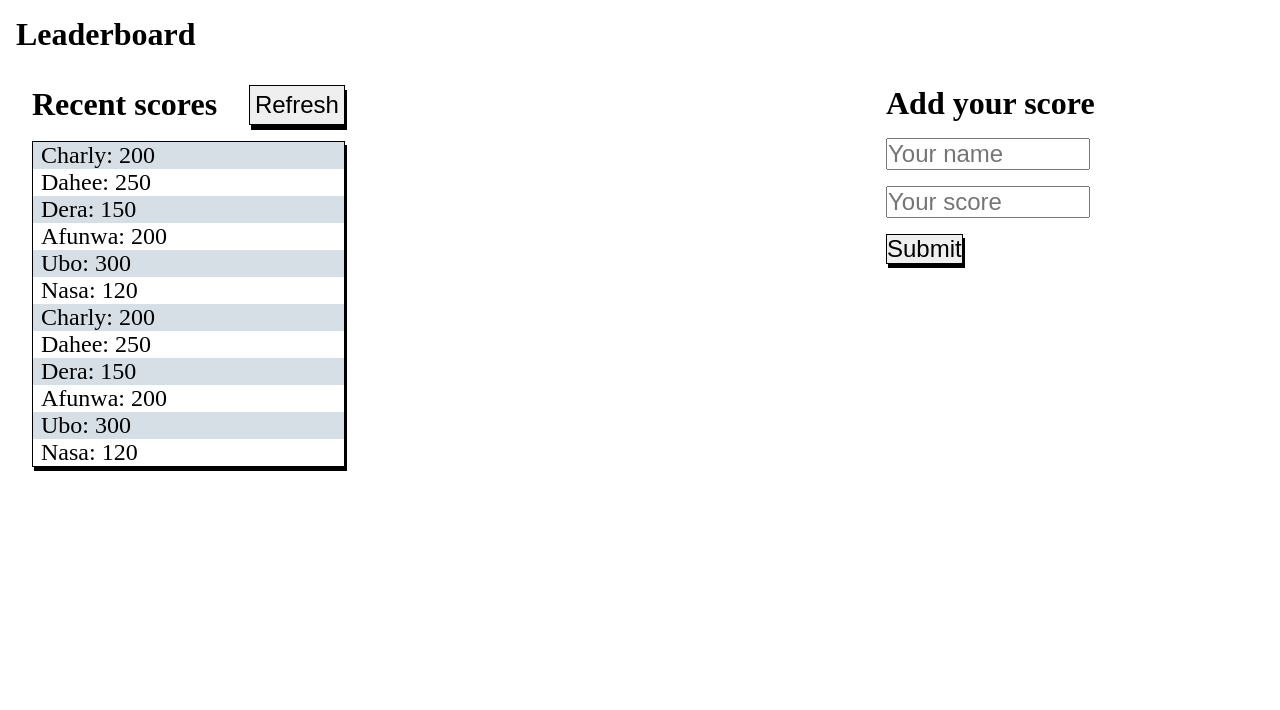
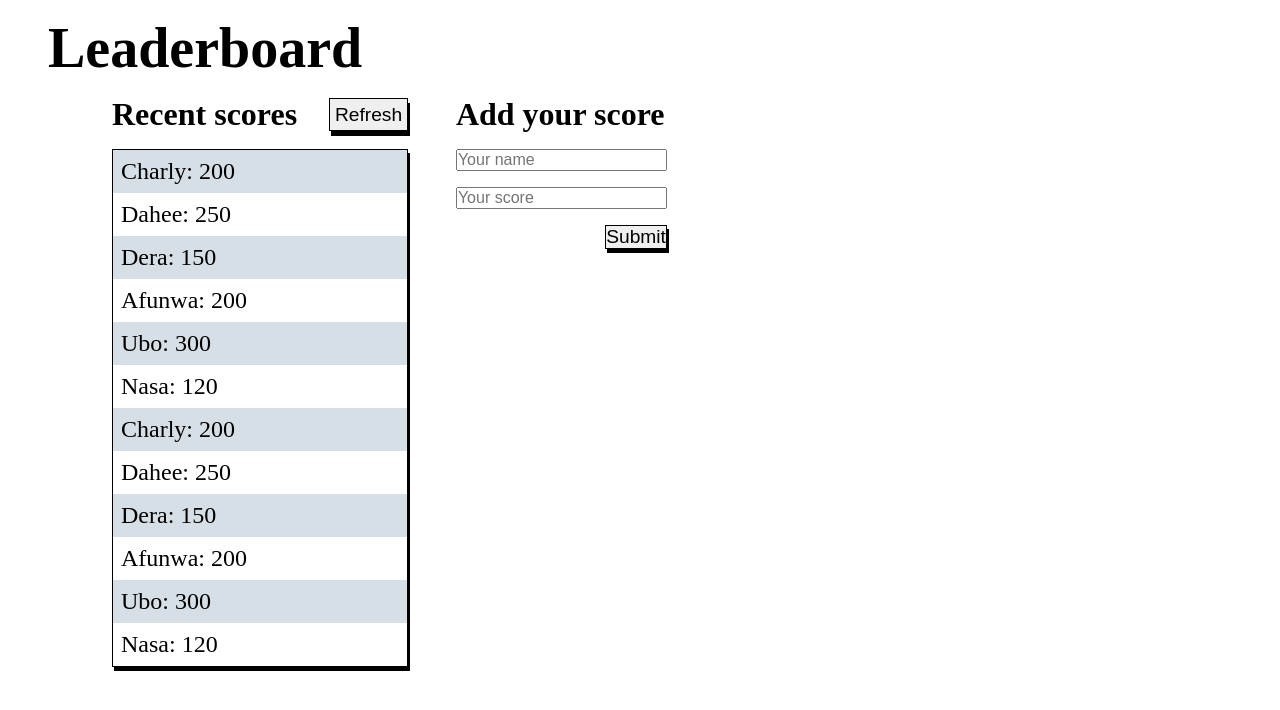
Before and after one commit to charlyeneh/Leaderboard-list-App, a website built with webpack: page src/index.html in a window 1280 px wide. Built offline with nearby package versions, Linux system fonts and the light colour scheme.

Commit message:
Modify some of the stylings

```diff
--- a/src/style.css
+++ b/src/style.css
@@ -6,13 +6,17 @@
 
 body {
   padding: 1rem;
+  margin-left: 2rem;
+}
+
+h1 {
+  font-size: 3.5rem;
 }
 
 .container {
   display: flex;
   flex-direction: row;
-  justify-content: space-between;
-  margin: 1rem 1rem;
+  margin-left: 4rem;
 }
 
 .left-container,
@@ -37,7 +41,7 @@ body {
   border: 1px solid black;
   box-shadow: 2px 5px black;
   padding: 0.3rem;
-  font-size: 1.5rem;
+  font-size: 1.2rem;
 }
 
 #scores {
@@ -45,10 +49,9 @@ body {
   box-shadow: 2px 4px black;
 }
 
-#scores ul li{
+ul li{
   list-style: none;
-  padding-left: 00.5rem;
-  /* margin: 0.5rem 0.5rem; */
+  padding: 0.5rem 0.5rem;
   font-size: 1.5rem;
 }
 
@@ -58,9 +61,9 @@ body {
 
 .form input {
   display: block;
-  width: 65%;
+  width: 100%;
   margin-bottom: 1rem;
-  font-size: 1.5rem;
+  font-size: 1rem;
 }
 
 .right-container h3 {
@@ -68,9 +71,10 @@ body {
 }
 
 .right-container button {
-  font-size: 1.5rem;
+  font-size: 1.2rem;
   border: 1px solid black;
   box-shadow: 2px 4px black;
+  float: right;
 }
 
 li:nth-child(odd) {
```
